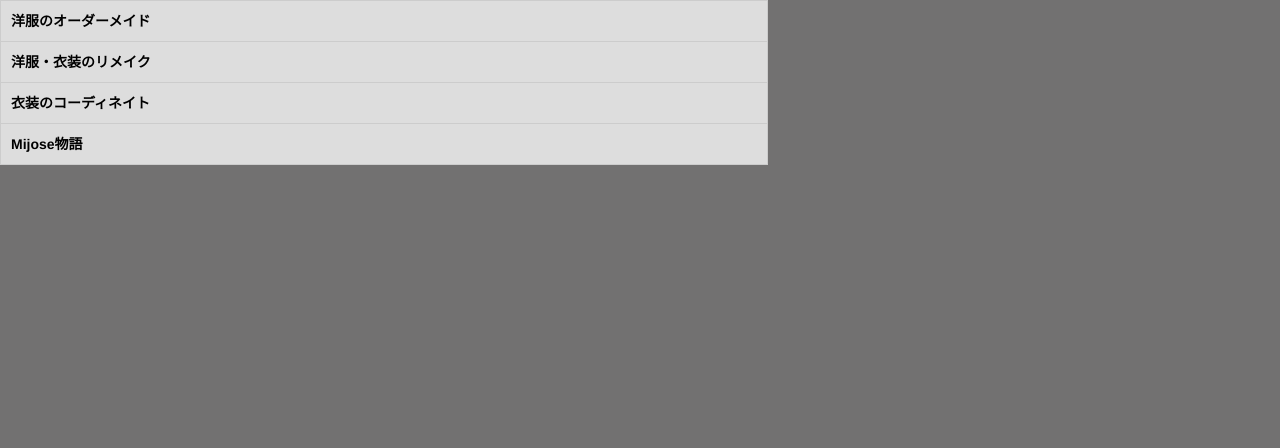
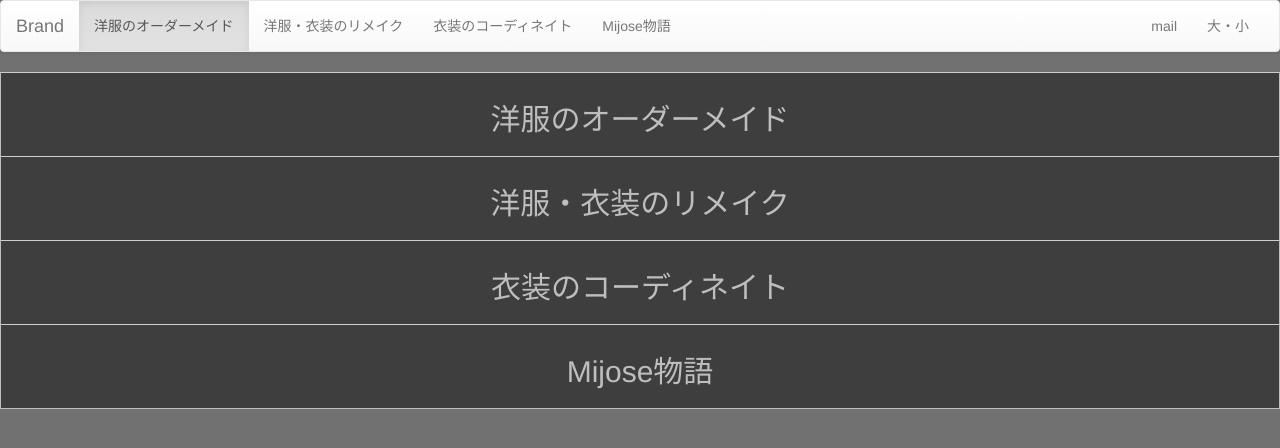
Before and after one commit to forest-cats/School-request, a website: page assets/index.html in a window 1280 px wide. Drawn offline with nearby package versions, Linux system fonts and the light colour scheme; files that its build step writes are made by us from their sources.

Commit message:
school-02

```diff
--- a/assets/index.html
+++ b/assets/index.html
@@ -3,7 +3,7 @@
 
 <head>
     <meta charset="UTF-8">
-    <title>!! Mejose !!</title>
+    <title>Mejose</title>
     <!-- BootStrap -->
     <link rel="stylesheet" href="https://maxcdn.bootstrapcdn.com/bootstrap/3.3.7/css/bootstrap.min.css">
     <link rel="stylesheet" href="https://maxcdn.bootstrapcdn.com/bootstrap/3.3.7/css/bootstrap-theme.min.css">
@@ -28,14 +28,35 @@
 
 <body>
     <header>
-<nav>
-
+        <nav class="navbar navbar-default">
+            <div class="container-fluid">
+                <!-- Brand and toggle get grouped for better mobile display -->
+                <div class="navbar-header">
+                    <a class="navbar-brand" href="#">Brand</a>
+                </div>
+                <!-- Collect the nav links, forms, and other content for toggling -->
+                <div class="collapse navbar-collapse" id="bs-example-navbar-collapse-1">
+                    <ul class="nav navbar-nav">
+                        <li class="active"><a href="#">洋服のオーダーメイド <span class="sr-only">(current)</span></a></li>
+                        <li><a href="#">洋服・衣装のリメイク</a></li>
+                        <li><a href="#">衣装のコーディネイト</a></li>
+                        <li><a href="#">Mijose物語</a></li>
+                    </ul>
+                    <ul class="nav navbar-nav navbar-right">
+                        <li><a href="#">mail</a></li>
+                        <li><a href="#">大・小</a></li>
+                    </ul>
+                </div>
+                <!-- /.navbar-collapse -->
+            </div>
+            <!-- /.container-fluid -->
         </nav>
     </header>
     <main>
+        <main>
             <!-- アコーディオン内(開始) -->
                         <dl id="accordion">
-        <dt><a href="#">洋服のオーダーメイド</a></dt>
+                            <dt><a href="#"><h2>洋服のオーダーメイド</h2></a></dt>
                             <dd>
                                 <p>先ずは、対面にてご要望をお伺いします。</p>
                                 <p>作りたいアイテムに必要な採寸をさせて頂き、デザイン画を起こします。</p>
@@ -43,14 +64,14 @@
                                 <p>仮縫い調整後、本縫い、微調整、納品となります。</p>
                                 <p>工程を重ねることによって、身体にフィットしたオリジナルの洋服が誕生します。</p>
                             </dd>
-        <dt><a href="#">洋服・衣装のリメイク</a></dt>
+                            <dt><a href="#"><h2>洋服・衣装のリメイク</h2></a></dt>
                             <dd>
                                 <p>同じく、対面にてご要望をお伺いします。</p>
                                 <p>変更したいアイテムに必要な採寸をさせて頂き、用途に合わせたリメイクをご提案させて頂きます。</p>
                                 <p>サイズ変更もバランスを考えて、着る人の個性を活かしたいと考えています。</p>
                                 <p>衣装リメイクは、デザイン要素含むアイデアで、新たなものに生まれ変わらせます。</p>
                             </dd>
-        <dt><a href="#">衣装のコーディネイト</a></dt>
+                            <dt><a href="#"><h2>衣装のコーディネイト</h2></a></dt>
                             <dd>
                                 <p>同じく、対面にてご要望をお伺いします。</p>
                                 <p>例えば、習い事の発表会での衣装が決まらなかったり、Liveステージでの衣装に頭を悩ませていませんか？</p>
@@ -58,7 +79,7 @@
                                 <p>組み合わせや、着こなしによっても雰囲気が違います。</p>
                                 <p>舞台の用途に合わせて、小物のご用意やコーディネートをご提案させて頂きます。</p>
                             </dd>
-        <dt><a href="#">Mijose物語</a></dt>
+                            <dt><a href="#"><h2>Mijose物語</h2></a></dt>
                             <dd>
                                 <p>初めて洋服を作ったのは、お気に入りの人形に着せるためでした。</p>
                                 <p>今は亡き祖母が、自宅でお仕立ての仕事をしていて、身近な所に生地がありました。</p>
@@ -87,7 +108,6 @@
             <!-- メール(終了) -->
         </main>
         <footer>
-
         </footer>
 </body>
 
--- a/assets/stylesheets/style.scss
+++ b/assets/stylesheets/style.scss
@@ -1,25 +1,32 @@
 @charset "UTF-8";
 
+$basecolor: #727171;
+
 body {
-    background-color: #727171;
+    background-color: $basecolor;
+    color: darken($basecolor,30%);
 }
+
 // アコーディオン
 #accordion {
-  border: 1px #ccc solid;
+    border: 1px lighten($basecolor,30%) solid;
     border-top: none;
-  width:60%;
-}
-#accordion dt {
-  background: #ddd;
+    width: 100%;
+    dt {
+        background: darken($basecolor, 20%);
         padding: 10px;
         border-top: 1px #ccc solid;
+        text-align: center;
+        a {
+            color: lighten($basecolor,30%);
+            text-decoration: none;
+            display: block;
         }
-#accordion dt a {
-  color: #000;
-  text-decoration: none;
-  display:block;
     }
-#accordion dd {
+    dd {
+        background-color: lighten($basecolor,30%);
         padding: 10px;
     }
+}
+
 // アコーディオン終了
```
Lines whose indentation alone changed are shown as unchanged.
